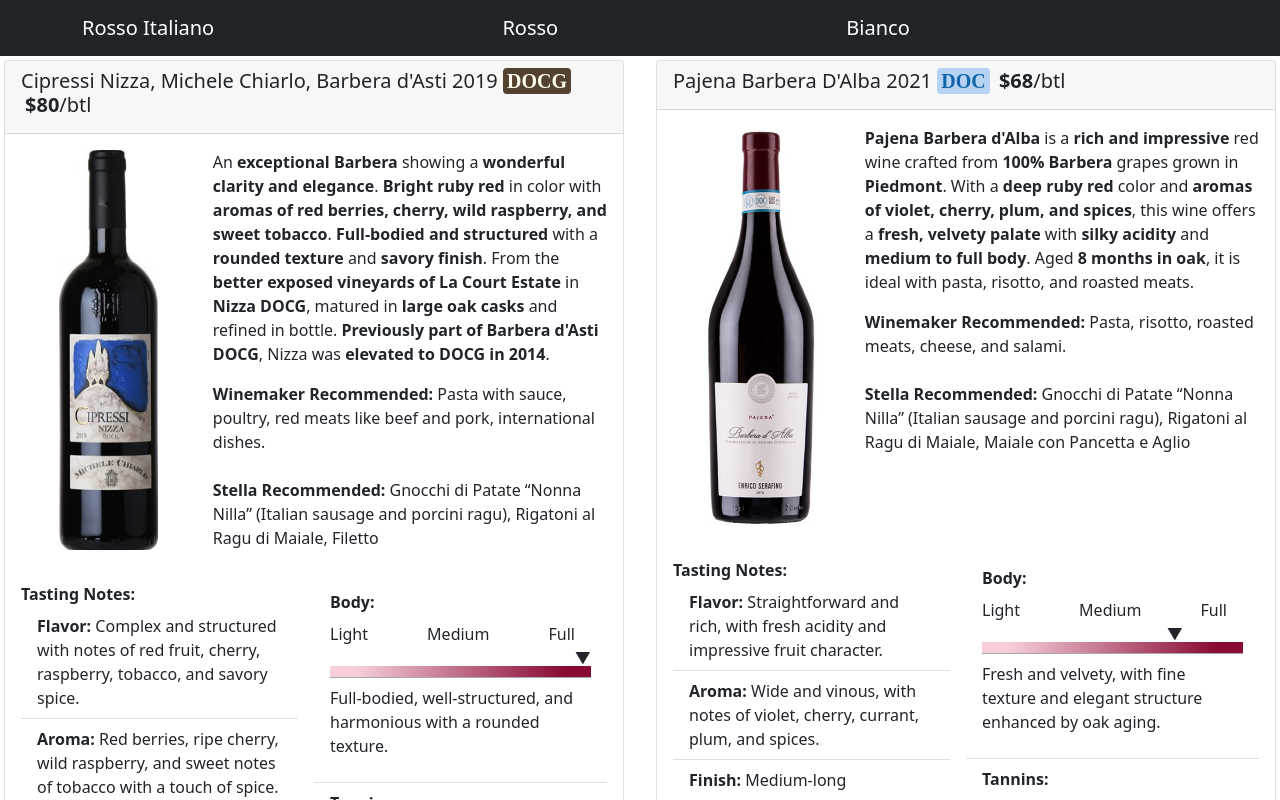
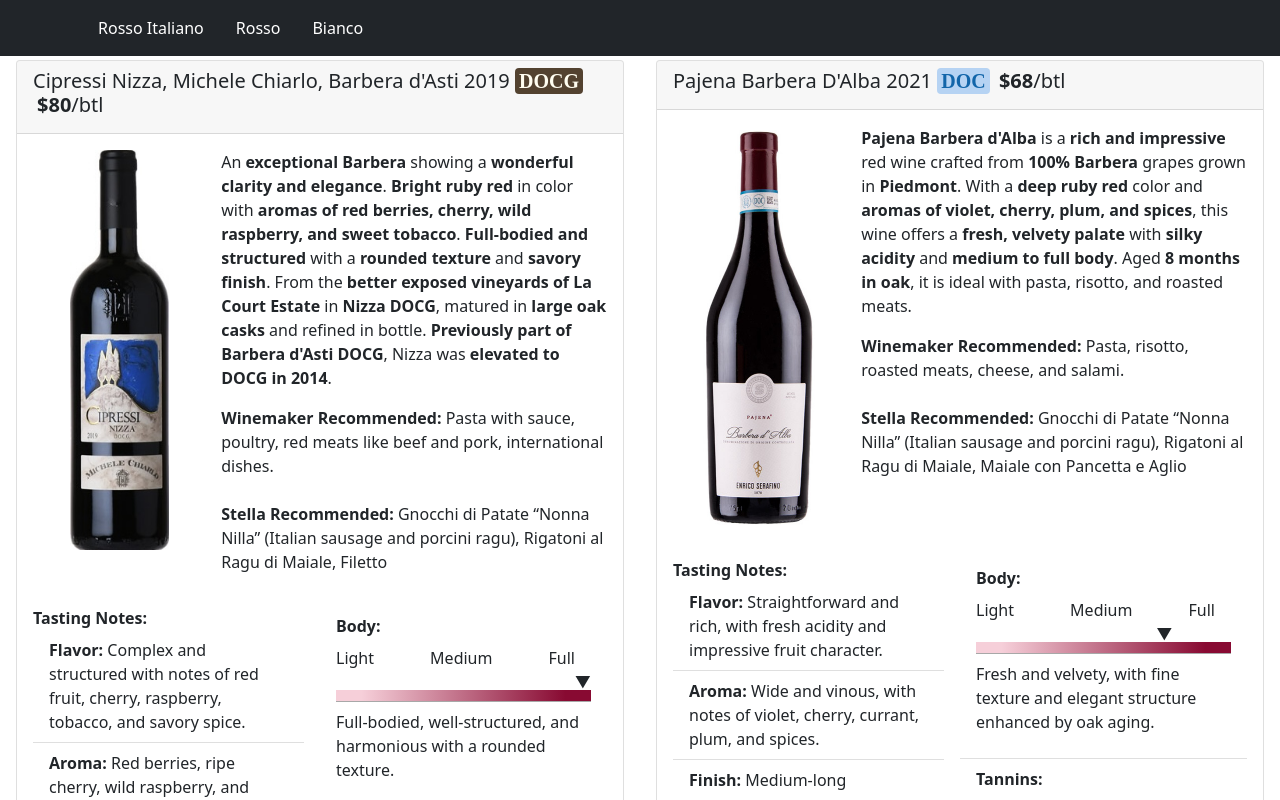
Before and after one commit to stellaburlingame/wine-guide, a React (Create React App) app: page /#/italiano in a window 1280 px wide. Shown: the top 800 px of the page. Built offline with nearby package versions, Linux system fonts and the light colour scheme.

Commit message:
Region styling

```diff
--- a/public/assets/rosso.json
+++ b/public/assets/rosso.json
@@ -19,7 +19,6 @@
     "Type of cask": "French oak (new and once-used)",
     "Color": "",
     "Region": "Napa Valley, California",
-    "Appelation": "Napa Valley",
     "Vineyard": "Select vineyards in Rutherford, Calistoga, St. Helena, Oakville, and Oak Knoll",
     "Sweetness": "Dry",
     "Varietal": "Cabernet Sauvignon blend",
@@ -51,7 +50,6 @@
     "Type of cask": "100% French oak",
     "Color": "Deep, concentrated color",
     "Region": "Napa Valley, California",
-    "Appelation": "Napa Valley",
     "Vineyard": "Yountville (primary), Rutherford and Calistoga (supporting)",
     "Sweetness": "Dry",
     "Varietal": "Cabernet Sauvignon blend",
@@ -83,7 +81,6 @@
     "Type of cask": "French oak",
     "Color": "Deep garnet with purple hues",
     "Region": "Napa Valley, California",
-    "Appelation": "Napa Valley",
     "Vineyard": "Multiple vineyard sites across Napa Valley",
     "Sweetness": "Dry",
     "Varietal": "Cabernet Sauvignon",
@@ -211,7 +208,6 @@
     "Type of cask": "100% French oak (38% new)",
     "Color": "",
     "Region": "Napa Valley, California",
-    "Appelation": "Napa Valley",
     "Vineyard": "Oak Knoll, Oakville, and Stags Leap District",
     "Sweetness": "Dry",
     "Varietal": "Merlot blend",
@@ -371,7 +367,6 @@
     "Type of cask": "35% new French oak",
     "Color": "Deep ruby",
     "Region": "Napa Valley, California",
-    "Appelation": "Napa Valley",
     "Vineyard": "Multiple Napa vineyards",
     "Sweetness": "Dry",
     "Varietal": "Red Blend",
--- a/src/components/Nav/index.js
+++ b/src/components/Nav/index.js
@@ -8,17 +8,14 @@
         <main>
         <nav className="navbar navbar-dark navbar-expand-lg bg-dark ">
             <div className="container">
-                <Link variant="outline-*" className="navbar-brand logo" to="italiano">Rosso Italiano</Link>
-                <Link variant="outline-*" className="navbar-brand logo" to="rosso">Rosso</Link>
-                <Link variant="outline-*" className="navbar-brand logo" to="bianco">Bianco</Link>
-                {/* <Link variant="outline-*" className="navbar-brand logo" to="sparkling">Sparking</Link> */}
-                {/* <Link variant="outline-*" className="navbar-brand logo" to="rose">Rose</Link> */}
                 <div id="navbarNav">
                 <ul id="links" className="nav  ml-auto">
-                {/* <Link variant="outline-*" className="navbar-brand logo" to="/">Training</Link> */}
-
-                    {/* <a variant="outline-*" className="nav-link" href="https://dvasquez4155.github.io/TFM/">Home</a> */}
-                    {/* <Link variant="outline-*" className="nav-link" to="/">Testing</Link> */}
+                    {/* <Link variant="outline-*" className="navbar-brand logo" to="/">Training</Link> */}
+                    <Link variant="outline-*" className="nav-link" to="italiano">Rosso Italiano</Link>
+                    <Link variant="outline-*" className="nav-link" to="rosso">Rosso</Link>
+                    <Link variant="outline-*" className="nav-link" to="bianco">Bianco</Link>
+                    {/* <Link variant="outline-*" className="nav-link" to="sparkling">Sparking</Link>
+                    <Link variant="outline-*" className="nav-link" to="rose">Rose</Link> */}
                 </ul>
                 </div>
             </div>
--- a/src/pages/wine/index.css
+++ b/src/pages/wine/index.css
@@ -120,3 +120,10 @@
 .wine-pairing-text {
   margin-top: 0.5rem;
 }
+body {
+  overflow-y: hidden;
+}
+.row {
+  width: 100% !important;
+  margin: 0 auto !important;
+}
--- a/src/pages/wine/index.js
+++ b/src/pages/wine/index.js
@@ -192,7 +192,7 @@
                                     <ListGroup variant="flush">
                                       <ListGroup.Item>
                                         <div className="d-flex">
-                                          <div className="wine-region-image" style={{ width: "30%", paddingRight: "1rem" }}>
+                                          <div className="wine-region-image" style={{ width: "100%", paddingRight: "1rem" }}>
                                             <img
                                               src={`${process.env.PUBLIC_URL}/photos/region/${data1["Region Image"]}`}
                                               alt={data1["Region"]}
@@ -201,12 +201,12 @@
                                             />
                                           </div>
                                           <div style={{ width: "70%" }}>
-                                            <p><strong>Region:</strong> {data1["Region"]}</p>
+                                            <p><strong>Region:<br /></strong> {data1["Region"]}</p>
                                             {data1["Appelation"] && (
-                                              <p><strong>Appelation:</strong> {data1["Appelation"]}</p>
+                                              <p><strong>Appelation:<br /></strong> {data1["Appelation"]}</p>
                                             )}
                                             {data1["Vineyard"] && (
-                                              <p><strong>Vineyard:</strong> {data1["Vineyard"]}</p>
+                                              <p><strong>Vineyard:<br /></strong> {data1["Vineyard"]}</p>
                                             )}
                                           </div>
                                         </div>
```
Also changed, not shown: public/photos/wine/FNW-WN-CS NV-2022.png.
